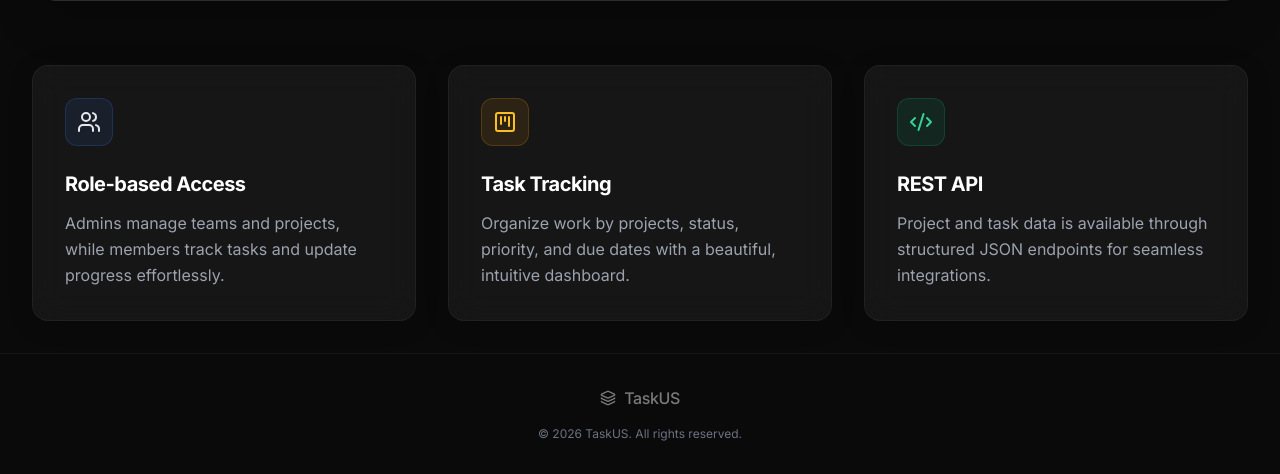
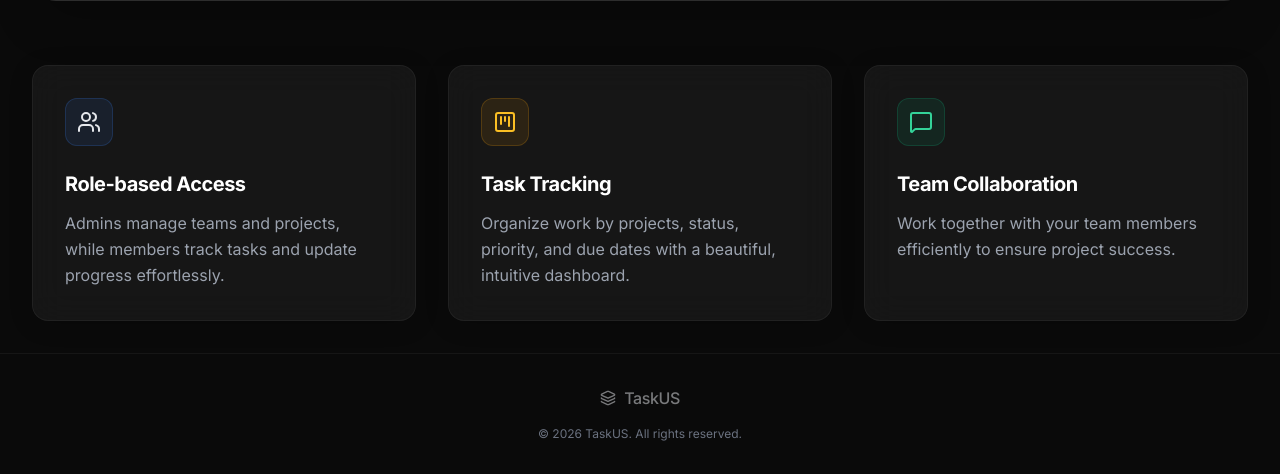
Before and after one commit to Arnav475324/team-task-manager, a Flask app: page / in a window 1280 px wide. Shown: the part 743-1217 px from the top of the page. Run offline with Flask 3, Linux system fonts and the light colour scheme; some libraries are stand-ins or nearby versions.

Commit message:
Replace REST API card with Team Collaboration on home page

```diff
--- a/templates/index.html
+++ b/templates/index.html
@@ -54,11 +54,11 @@
 
     <div class="glass-card p-8 rounded-2xl group hover:-translate-y-2 transition-all duration-300">
         <div class="w-12 h-12 bg-emerald-500/10 rounded-xl flex items-center justify-center border border-emerald-500/20 mb-6 group-hover:bg-emerald-500/20 transition-colors">
-            <i data-lucide="code-2" class="w-6 h-6 text-emerald-400"></i>
+            <i data-lucide="message-square" class="w-6 h-6 text-emerald-400"></i>
         </div>
-        <h3 class="text-xl font-bold text-white mb-3 tracking-tight">REST API</h3>
+        <h3 class="text-xl font-bold text-white mb-3 tracking-tight">Team Collaboration</h3>
         <p class="text-gray-400 leading-relaxed">
-            Project and task data is available through structured JSON endpoints for seamless integrations.
+            Work together with your team members efficiently to ensure project success.
         </p>
     </div>
 </div>
```
